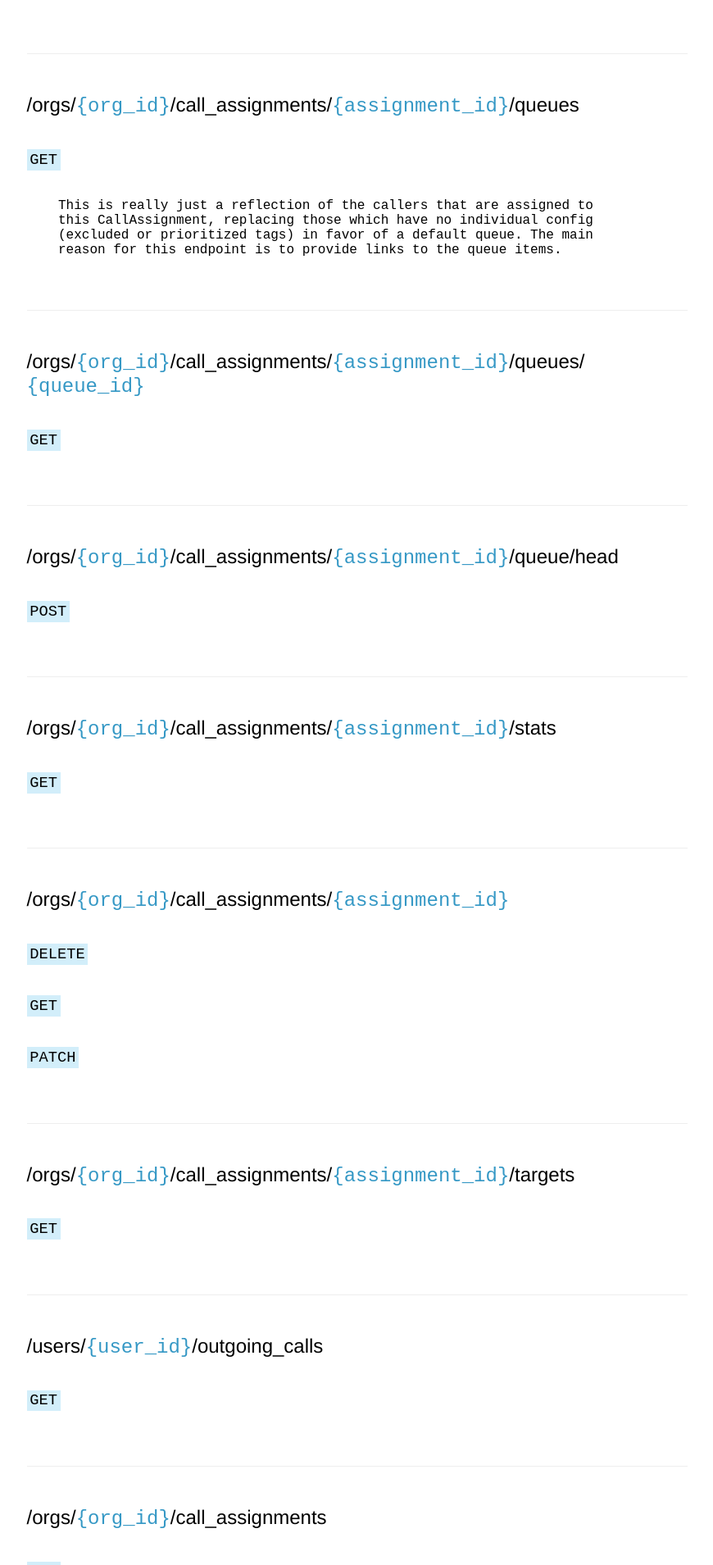
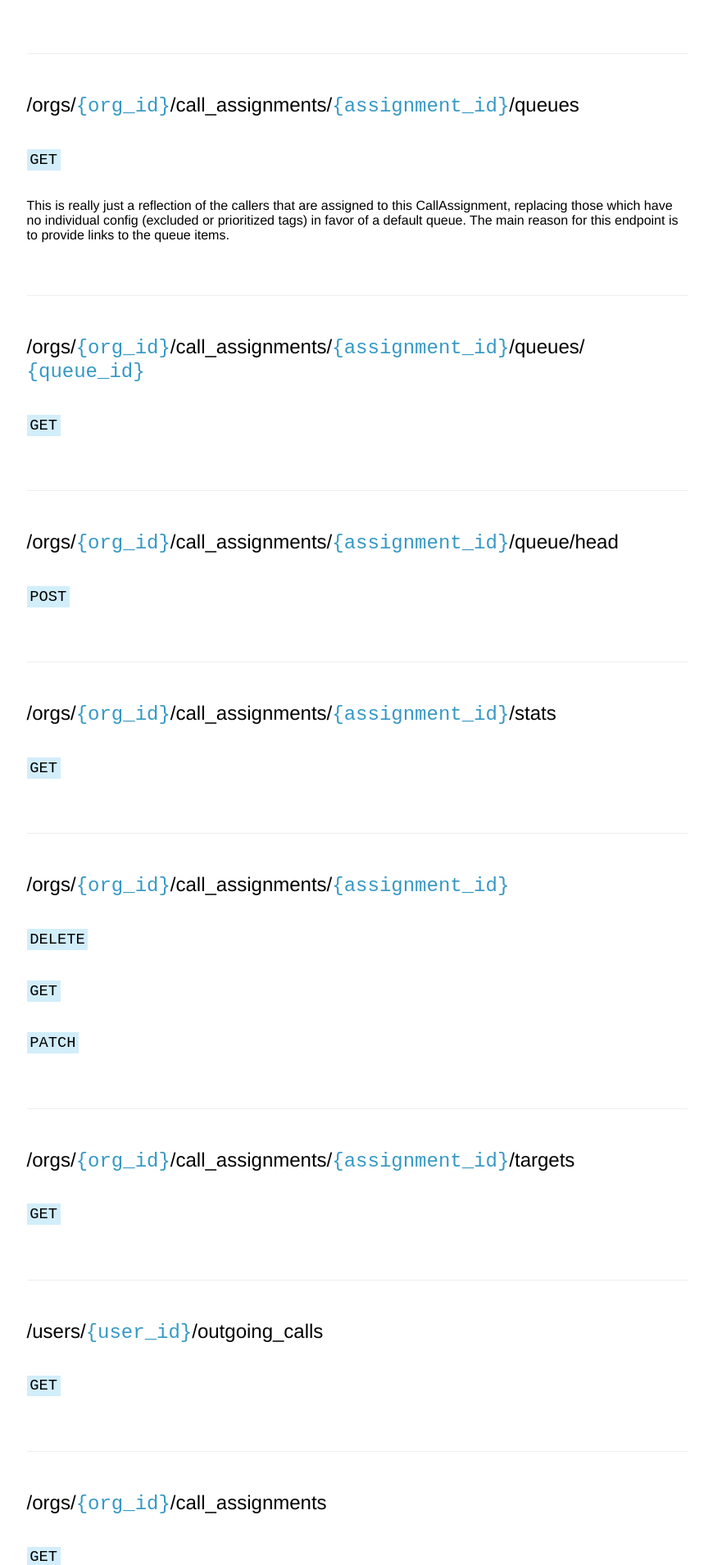
Before and after one commit to zetkin/developer.zetkin.org, a Jekyll site: the page built from reference/api/call/index.md, in a window 1280 px wide. Shown: the part 4491-6400 px from the top of the page at 82% size, without its empty margins (377-1247 px from the left). Built offline with Jekyll 4.4.1, drawn with Linux system fonts in a browser that asks for light colours.

```diff
--- a/_data/resources.yml
+++ b/_data/resources.yml
@@ -350,11 +350,13 @@
 - doc: null
   docsection: call
   methods:
-  - doc: "\n        This is really just a reflection of the callers that are assigned\
-      \ to\n        this CallAssignment, replacing those which have no individual\
-      \ config\n        (excluded or prioritized tags) in favor of a default queue.\
-      \ The main\n        reason for this endpoint is to provide links to the queue\
-      \ items.\n        "
+  - doc: 'This is really just a reflection of the callers that are assigned to
+
+      this CallAssignment, replacing those which have no individual config
+
+      (excluded or prioritized tags) in favor of a default queue. The main
+
+      reason for this endpoint is to provide links to the queue items.'
     method: GET
   name: CallAssignmentQueueCollection
   url: /orgs/{org_id}/call_assignments/{assignment_id}/queues
@@ -969,7 +971,7 @@
     method: POST
   name: SearchItem
   url: /orgs/{org_id}/search/{data_type}
-- doc: ' Handle the /auth/session uri.  '
+- doc: Handle the /auth/session uri.
   docsection: users
   methods:
   - doc: null
```
